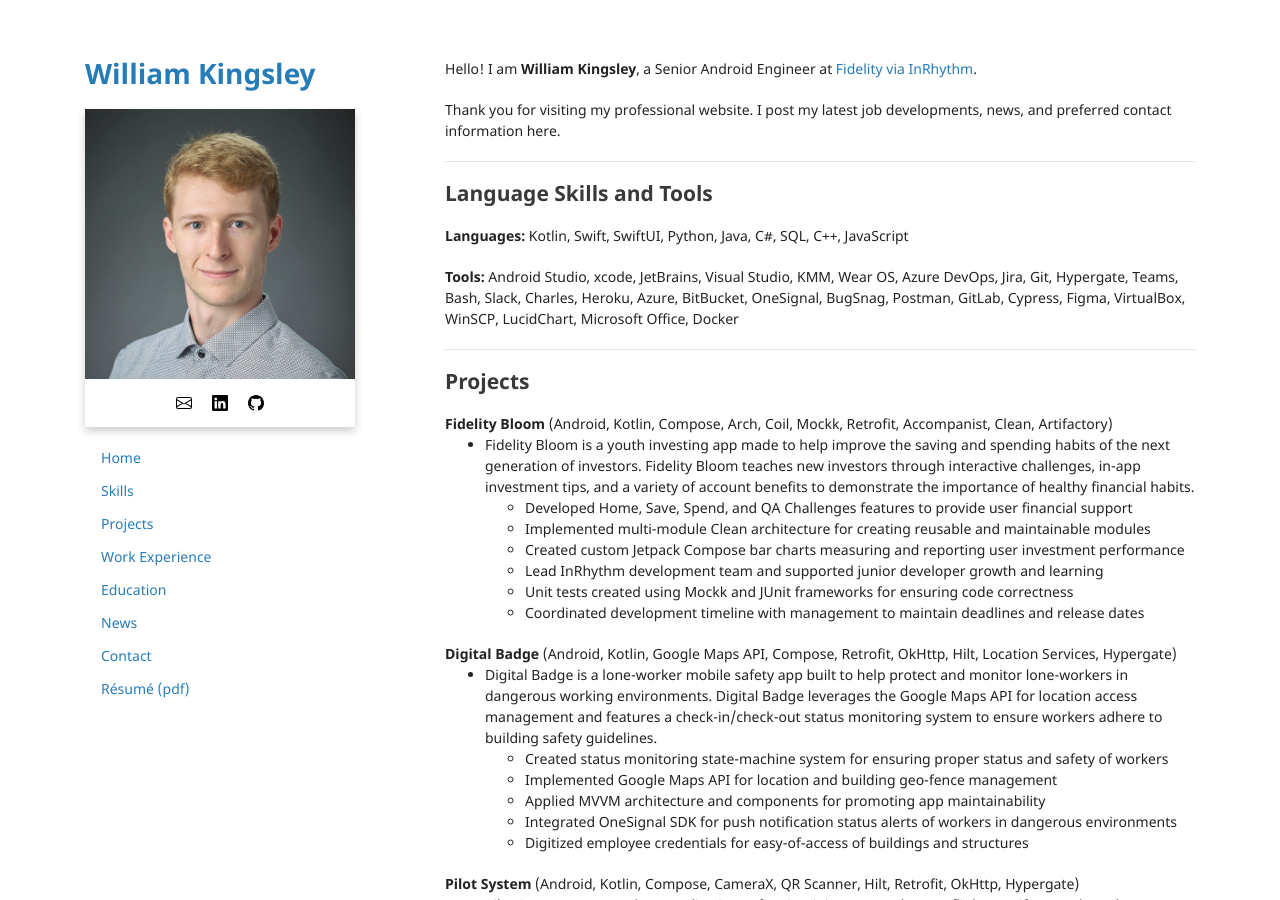
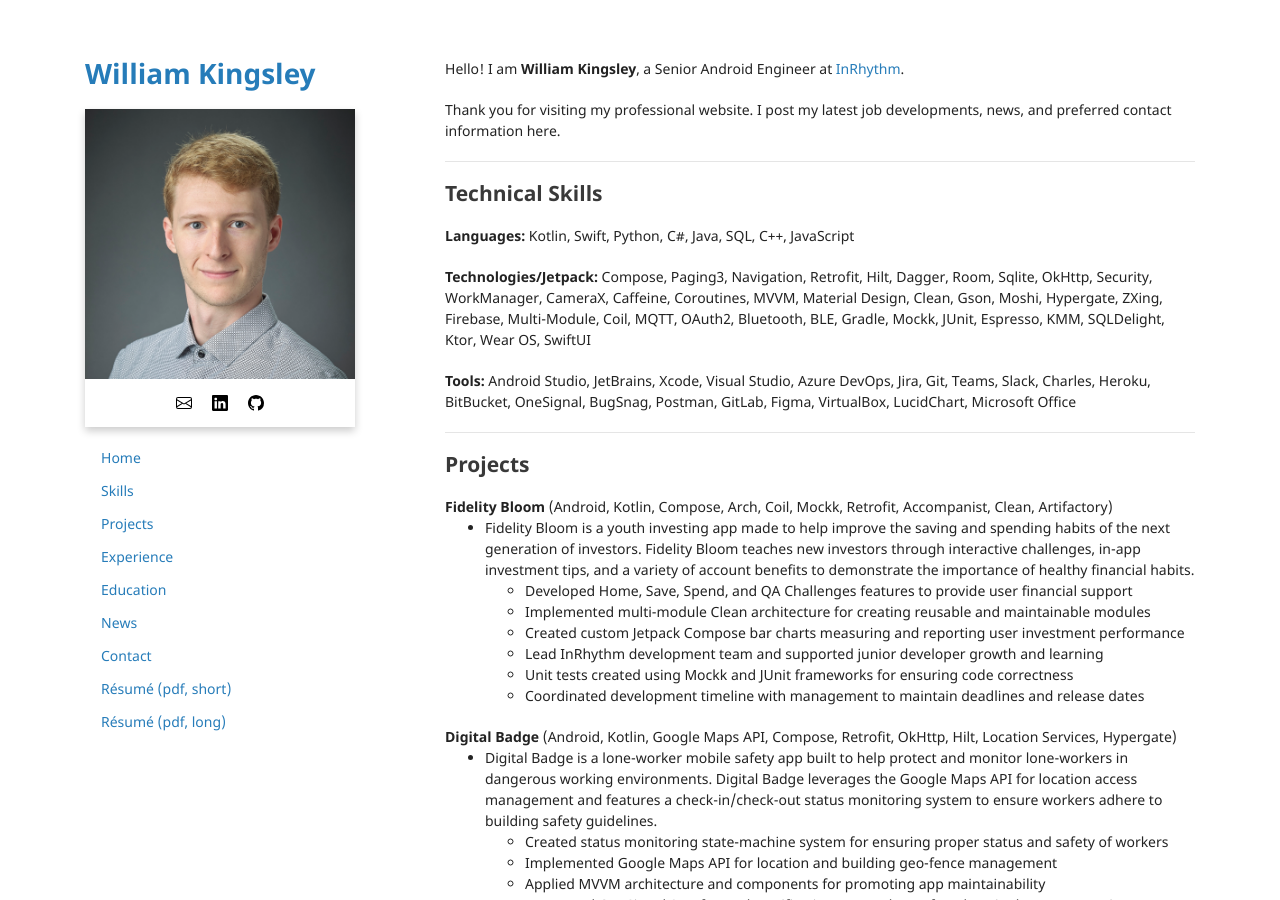
Before and after one commit to data-programmer/data-programmer.github.io, a Jekyll site: the page built from index.md, in a window 1280 px wide and 900 px high. Built offline with Jekyll 4.4.1, drawn with Linux system fonts in a browser that asks for light colours; some of the changed text lies outside the part shown.

Commit message:
Updating website with recent data

```diff
--- a/_data/settings.yml
+++ b/_data/settings.yml
@@ -11,11 +11,12 @@ nav:
   - {name: "Home", url: "/"}
   - {name: "Skills", url: "../#skills" }
   - {name: "Projects", url: "../#projects" }
-  - {name: "Work Experience", url: "../#work" }
+  - {name: "Experience", url: "../#work" }
   - {name: "Education", url: "../#education"}
   - {name: "News", url: "/news.html"}
   - {name: "Contact", url: "/contact.html" }
-  - {name: "Résumé (pdf)", url: "/resume.pdf"}
+  - {name: "Résumé (pdf, short)", url: "/resume_short.pdf"}
+  - {name: "Résumé (pdf, long)", url: "/resume_long.pdf"}
 
 social:
   - {url: "/assets/icons/envelope.svg", link: 'mailto:williamikingsley@outlook.com'}
--- a/_data/skills.yml
+++ b/_data/skills.yml
@@ -1,40 +1,70 @@
 languages:
     - language: "Kotlin"
     - language: "Swift"
-    - language: "SwiftUI"
     - language: "Python"
+    - language: "C#"
     - language: "Java"
-    - language: "C#"
     - language: "SQL"
     - language: "C++"
     - language: "JavaScript"
 
+technologies:
+    - tech: "Compose"
+    - tech: "Paging3"
+    - tech: "Navigation"
+    - tech: "Retrofit"
+    - tech: "Hilt"
+    - tech: "Dagger"
+    - tech: "Room"
+    - tech: "Sqlite"
+    - tech: "OkHttp"
+    - tech: "Security"
+    - tech: "WorkManager"
+    - tech: "CameraX"
+    - tech: "Caffeine"
+    - tech: "Coroutines"
+    - tech: "MVVM"
+    - tech: "Material Design"
+    - tech: "Clean"
+    - tech: "Gson"
+    - tech: "Moshi"
+    - tech: "Hypergate"
+    - tech: "ZXing"
+    - tech: "Firebase"
+    - tech: "Multi-Module"
+    - tech: "Coil"
+    - tech: "MQTT"
+    - tech: "OAuth2"
+    - tech: "Bluetooth"
+    - tech: "BLE"
+    - tech: "Gradle"
+    - tech: "Mockk"
+    - tech: "JUnit"
+    - tech: "Espresso"
+    - tech: "KMM"
+    - tech: "SQLDelight"
+    - tech: "Ktor"
+    - tech: "Wear OS"
+    - tech: "SwiftUI"
+
 tools:
     - tool: "Android Studio"
-    - tool: "xcode"
     - tool: "JetBrains"
+    - tool: "Xcode"
     - tool: "Visual Studio"
-    - tool: "KMM"
-    - tool: "Wear OS"
     - tool: "Azure DevOps"
     - tool: "Jira"
     - tool: "Git"
-    - tool: "Hypergate"
     - tool: "Teams"
-    - tool: "Bash"
     - tool: "Slack"
     - tool: "Charles"
     - tool: "Heroku"
-    - tool: "Azure"
     - tool: "BitBucket"
     - tool: "OneSignal"
     - tool: "BugSnag"
     - tool: "Postman"
     - tool: "GitLab"
-    - tool: "Cypress"
     - tool: "Figma"
     - tool: "VirtualBox"
-    - tool: "WinSCP"
     - tool: "LucidChart"
     - tool: "Microsoft Office"
-    - tool: "Docker"
--- a/_includes/skills.html
+++ b/_includes/skills.html
@@ -1,10 +1,16 @@
 <hr>
-<h2 id="skills">Language Skills and Tools</h2>
+<h2 id="skills">Technical Skills</h2>
 <div>
     <p>
         <strong>Languages: </strong>
         {% for item in site.data.skills.languages %}
             {{ item.language }}{% if forloop.last %}{% else %}, {% endif %}
+        {% endfor %}
+    </p>
+    <p>
+        <strong>Technologies/Jetpack: </strong>
+        {% for item in site.data.skills.technologies %}
+            {{ item.tech }}{% if forloop.last %}{% else %}, {% endif %}
         {% endfor %}
     </p>
     <p>
--- a/_includes/work.html
+++ b/_includes/work.html
@@ -1,10 +1,8 @@
 <hr>
-<h2 id="work">Work Experience</h2>
+<h2 id="work">Experience</h2>
 {% for work in site.data.work %}
 <p>
-    <strong>{{ work.company }}</strong><br>
-    {{ work.title }}<br>
-    {{ work.date }}<br>
-    {{ work.location }}
+    <strong>{{ work.company }}</strong> | {{ work.title }}<br>
+    {{ work.date }} | {{ work.location }}
 </p>
 {% endfor %}
--- a/index.md
+++ b/index.md
@@ -2,7 +2,7 @@
 layout: default
 ---
 
-Hello! I am **William Kingsley**, a Senior Android Engineer at [Fidelity via InRhythm](https://www.inrhythm.com/).
+Hello! I am **William Kingsley**, a Senior Android Engineer at [InRhythm](https://www.inrhythm.com/).
 
 Thank you for visiting my professional website. I post my latest job developments, news, and preferred contact information here.
 
```
Also changed, not shown: _data/work.yml (+10 -10 lines), 3 other files.
